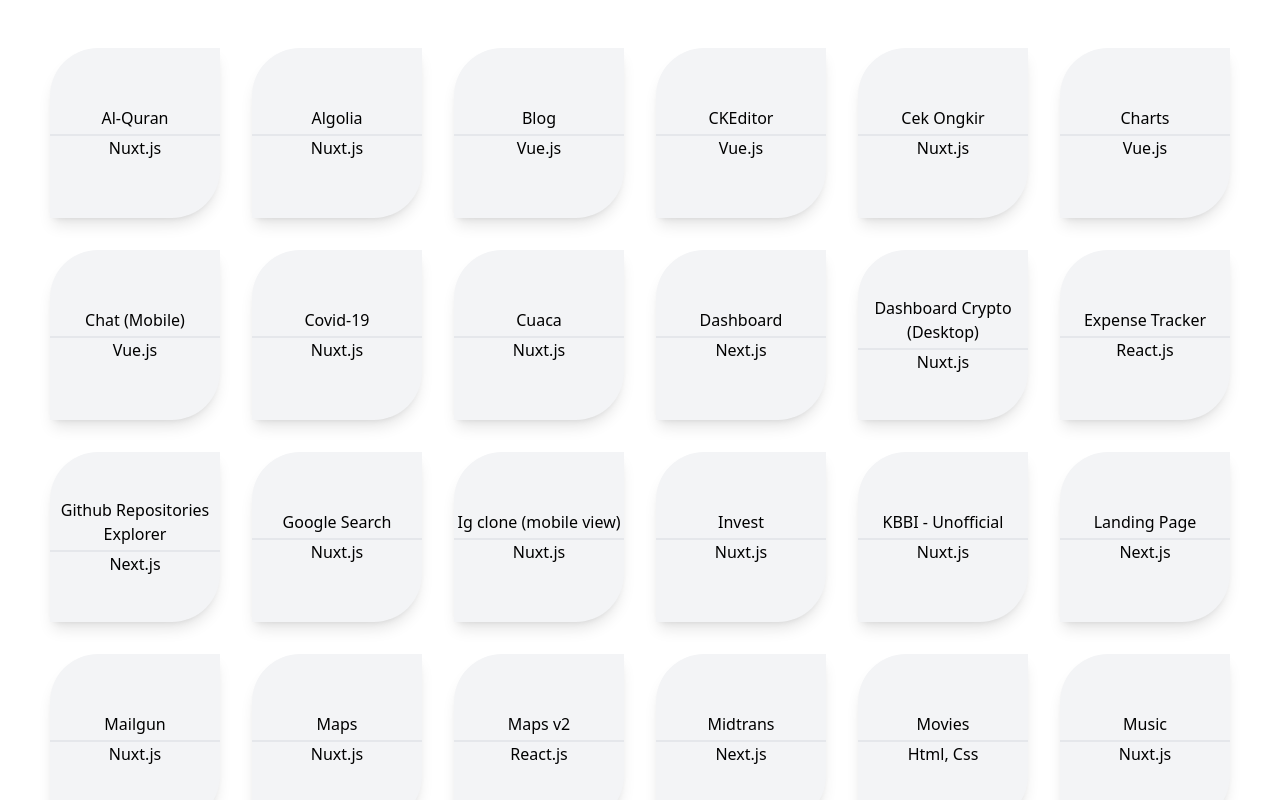
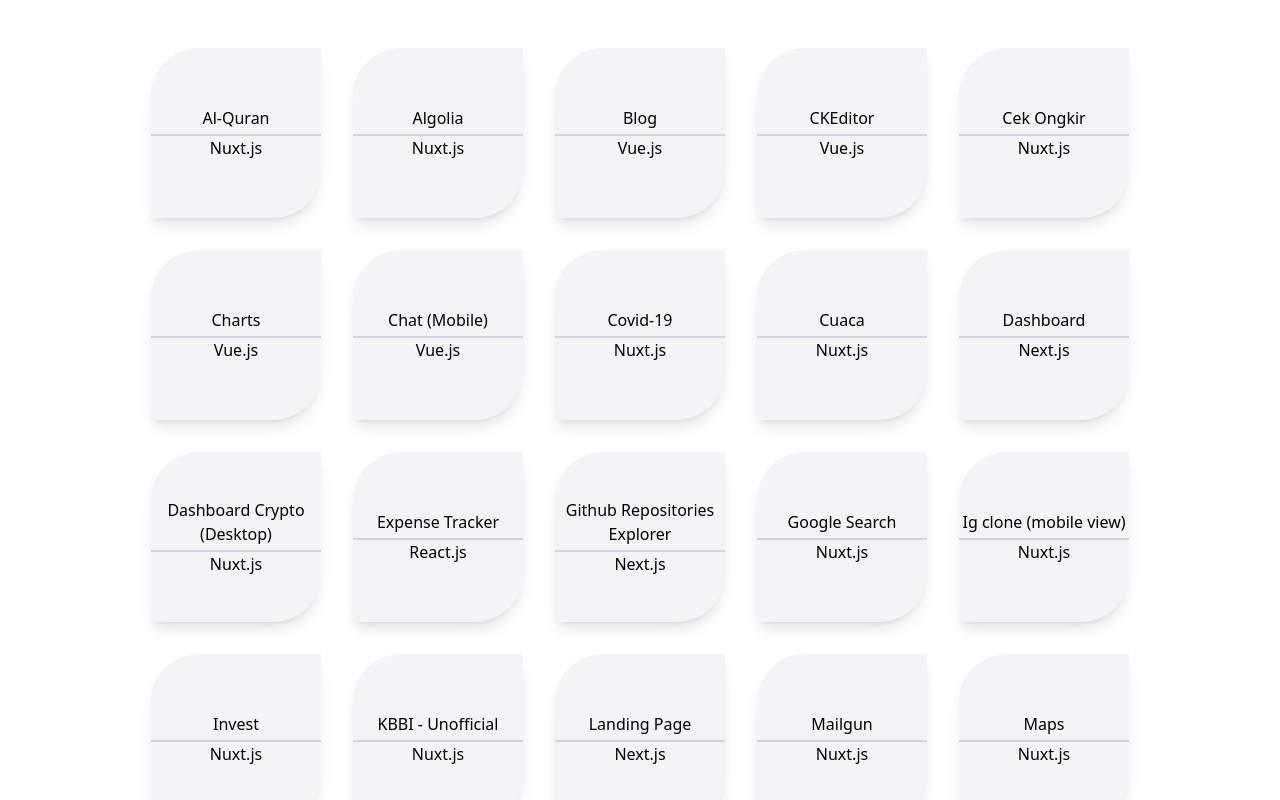
Before and after one commit to ngodingbentar/dashboard-fe, a Nuxt app: page / in a window 1280 px wide. Shown: the top 800 px of the page. Built offline with nearby package versions, Linux system fonts and the light colour scheme.

Commit message:
updated: max-width & hover

```diff
--- a/components/CardComp.vue
+++ b/components/CardComp.vue
@@ -1,10 +1,10 @@
 <template>
   <div>
-    <div class="card bg-gray-100 w-[170px] h-[170px] m-auto flex shadow-lg">
+    <div class="card bg-gray-100 w-[170px] h-[170px] m-auto flex shadow-lg hover:bg-gray-200 ">
       <div class="content flex m-auto justify-center items-center w-full">
         <div class="w-full h-full justify-center m-auto">
           <!-- <img :src="`/img/${item.icon}.svg`" class="w-[150px] p-4" alt="img" /> -->
-          <div class="border-b-2 pb-1">
+          <div class="border-b-2 border-b-gray-300 pb-1">
             {{ item.title }}
           </div>
           <div>
--- a/pages/index.vue
+++ b/pages/index.vue
@@ -1,7 +1,7 @@
 <template>
   <!-- <div class="flex m-auto justify-center bg-red-100 flex-row"> -->
   <div class="mt-8">
-    <div class="main text-center flex flex-wrap m-auto justify-center">
+    <div class="main text-center flex flex-wrap m-auto justify-center max-w-5xl">
       <div v-for="item in thisIndex" :key="item.id" class="m-4">
         <nuxt-link v-if="item.type === 'int'" :to="item.route">
           <CardComp :item="item" />
```
